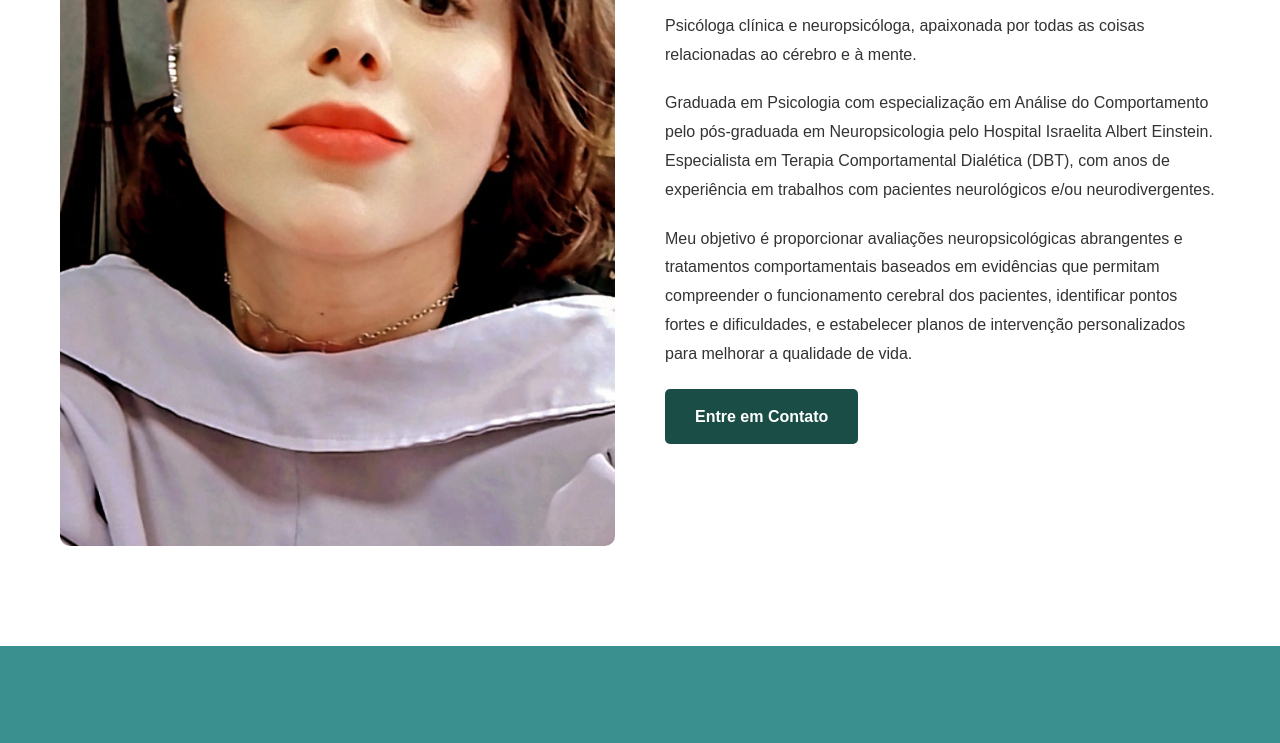
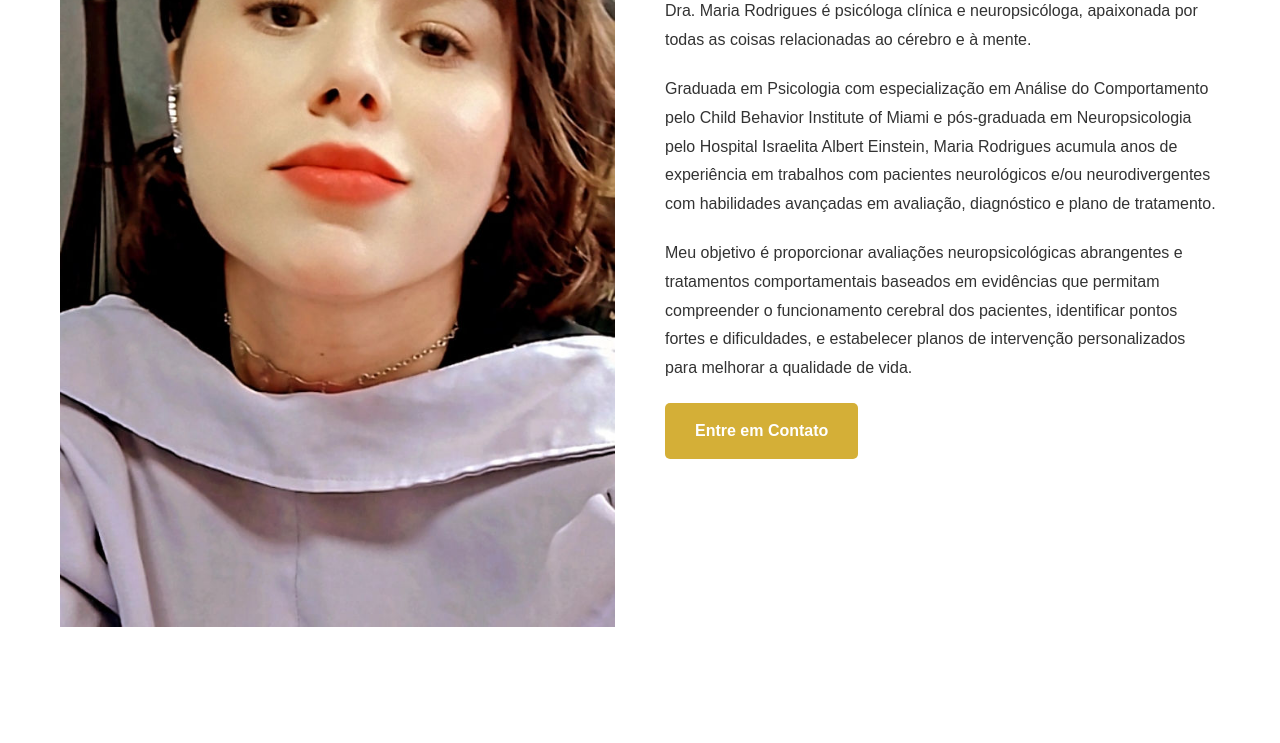
Before and after one commit to mnflaviosebastiao/mariapsi, a plain HTML site: page index.html in a window 1280 px wide. Shown: the part 1242-1985 px from the top of the page. Drawn offline with nearby package versions, Linux system fonts and the light colour scheme; some packages are replaced by stand-ins of ours.

Commit message:
ajuste layout site Maria

```diff
--- a/css/style.css
+++ b/css/style.css
@@ -1,17 +1,17 @@
-/* Estilo base para o site de psicologia com tema de madeira e verde-água */
+/* Estilo base para o site de psicologia com tema branco e dourado */
 /* Definição de cores e fontes */
 /* Cores principais */
 :root {
-  --cor-primaria: #1a4d45;
-  /* Verde escuro */
-  --cor-secundaria: #3a8f8f;
-  /* Verde-água/turquesa */
-  --cor-destaque: #e6cba8;
-  /* Bege/madeira claro */
+  --cor-primaria: #d4af37;
+  /* Dourado */
+  --cor-secundaria: #ffffff;
+  /* Branco */
+  --cor-destaque: #b8860b;
+  /* Dourado escuro */
   --cor-texto: #333333;
   --cor-texto-claro: #ffffff;
-  --cor-madeira: #b87333;
-  /* Tom de madeira */
+  --cor-madeira: #d4af37;
+  /* Dourado */
   --fonte-principal: "Montserrat", sans-serif;
   --fonte-secundaria: "Playfair Display", serif;
 }
@@ -158,7 +158,7 @@ header {
   font-family: var(--fonte-secundaria);
   font-size: 36px;
   margin-bottom: 20px;
-  color: var(--cor-secundaria);
+  color: var(--cor-primaria);
   text-align: center;
 }
 
@@ -194,6 +194,7 @@ header {
   margin-bottom: 20px;
   font-size: 16px;
   line-height: 1.8;
+  color: var(--cor-texto);
 }
 
 /* Serviços */
@@ -291,11 +292,12 @@ header {
 .depoimento-text {
   font-style: italic;
   margin-bottom: 20px;
+  color: var(--cor-texto);
 }
 
 .depoimento-autor {
   font-weight: bold;
-  color: var(--cor-secundaria);
+  color: var(--cor-texto);
 }
 
 /* Contato */
--- a/index.html
+++ b/index.html
@@ -49,19 +49,16 @@
     <div class="container">
       <h2 class="section-title">Sobre Mim</h2>
       <div class="sobre-content">
-        <div class="sobre-img"></div>
+        <div class="sobre-img">
+          <img src="/neuropsicologa_maria.jpg" alt="">
+        </div>
         <div class="sobre-text">
           <h3>Dra. Maria Rodrigues</h3>
           <p>
-            Psicóloga clínica e neuropsicóloga, apaixonada por todas as
-            coisas relacionadas ao cérebro e à mente.
+            Dra. Maria Rodrigues é psicóloga clínica e neuropsicóloga, apaixonada por todas as coisas relacionadas ao cérebro e à mente.
           </p>
           <p>
-            Graduada em Psicologia com especialização em Análise do
-            Comportamento pelo pós-graduada em Neuropsicologia pelo
-            Hospital Israelita Albert Einstein. Especialista em Terapia
-            Comportamental Dialética (DBT), com anos de experiência em
-            trabalhos com pacientes neurológicos e/ou neurodivergentes.
+            Graduada em Psicologia com especialização em Análise do Comportamento pelo Child Behavior Institute of Miami e pós-graduada em Neuropsicologia pelo Hospital Israelita Albert Einstein, Maria Rodrigues acumula anos de experiência em trabalhos com pacientes neurológicos e/ou neurodivergentes com habilidades avançadas em avaliação, diagnóstico e plano de tratamento.
           </p>
           <p>
             Meu objetivo é proporcionar avaliações neuropsicológicas
@@ -132,13 +129,7 @@
           <div class="servico-icon">📚</div>
           <h3>Avaliação Psicoeducacional</h3>
           <p>
-            Esse tipo de avaliação geralmente é realizado em crianças e
-            adolescentes com dificuldades escolares, como também, em
-            adultos que estão na faculdade/pós-graduação ou no mercado
-            de trabalho. O teste psicoeducacional é utilizado para
-            identificar pontos fortes e fracos acadêmicos, questões
-            emocionais e comportamentais do individual, corroborando
-            para encaminhamento de serviços e intervenções efetivas.
+            Esse tipo de avaliação geralmente é realizado em crianças e adolescentes com dificuldades escolares, como também, em adultos que estão na faculdade/pós-graduação ou no mercado de trabalho. O teste psicoeducacional é utilizado para  identificar pontos fortes e fracos acadêmicos, questões emocionais e comportamentais do indivíduo,   e para fazer   recomendações para   serviços e intervenções específicas.
           </p>
         </div>
         <div class="servico-card">
```
